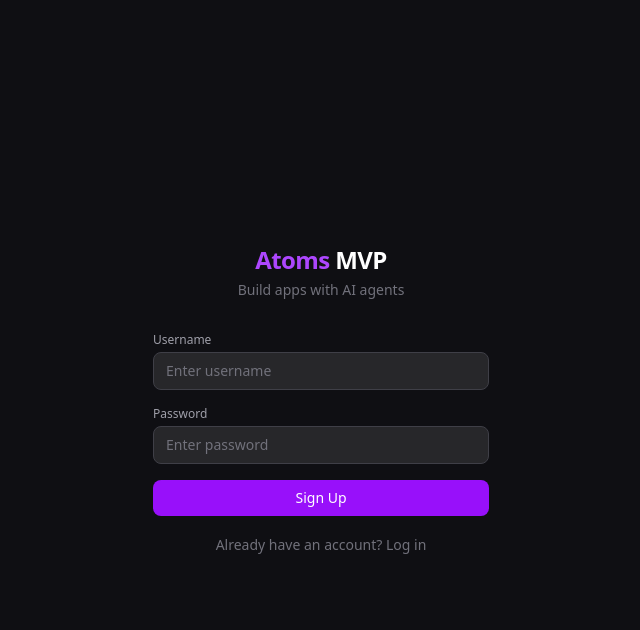
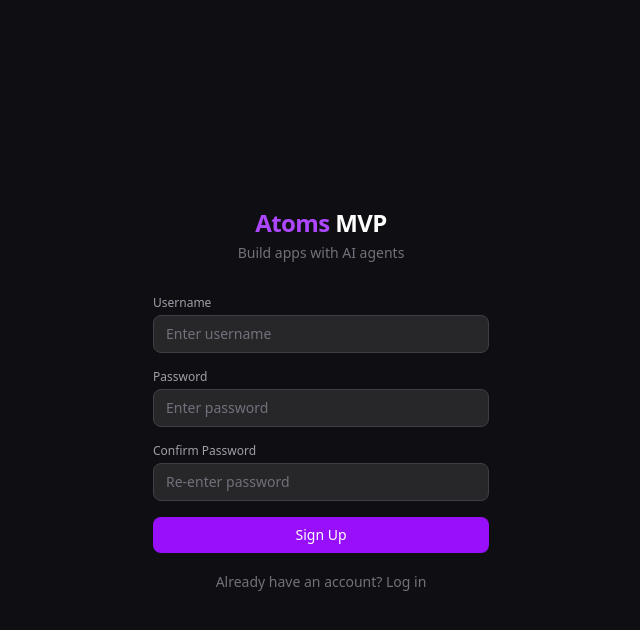
Before and after one commit to CuiZhiQuan/atoms_demo, a React (Vite) app in the folder frontend/: page / in a window 1280 px wide. Both pictures are taken after a click on the button "Don't have an account? Sign up". Shown: the top 630 px of the page, without its empty margins (319-959 px from the left). Built offline with nearby package versions, Linux system fonts and the light colour scheme.

Commit message:
feat: add password confirmation to register form

```diff
--- a/frontend/src/components/AuthPage.tsx
+++ b/frontend/src/components/AuthPage.tsx
@@ -6,6 +6,7 @@ export default function AuthPage() {
   const [isLogin, setIsLogin] = useState(true);
   const [username, setUsername] = useState('');
   const [password, setPassword] = useState('');
+  const [confirmPassword, setConfirmPassword] = useState('');
   const [error, setError] = useState('');
   const [loading, setLoading] = useState(false);
 
@@ -14,6 +15,12 @@ export default function AuthPage() {
   const handleSubmit = async (e: React.FormEvent) => {
     e.preventDefault();
     setError('');
+
+    if (!isLogin && password !== confirmPassword) {
+      setError('Passwords do not match');
+      return;
+    }
+
     setLoading(true);
 
     try {
@@ -68,6 +75,22 @@ export default function AuthPage() {
             />
           </div>
 
+          {/* Confirm Password — only in register mode */}
+          {!isLogin && (
+            <div>
+              <label className="block text-xs text-zinc-400 mb-1">Confirm Password</label>
+              <input
+                type="password"
+                value={confirmPassword}
+                onChange={(e) => setConfirmPassword(e.target.value)}
+                placeholder="Re-enter password"
+                required
+                minLength={6}
+                className="w-full px-3 py-2 rounded-lg bg-zinc-800 border border-zinc-700 text-sm text-zinc-200 placeholder-zinc-500 focus:outline-none focus:border-purple-500"
+              />
+            </div>
+          )}
+
           {error && (
             <div className="text-xs text-red-400 bg-red-900/20 px-3 py-2 rounded-lg">
               {error}
@@ -86,7 +109,7 @@ export default function AuthPage() {
         {/* Toggle */}
         <div className="text-center mt-4">
           <button
-            onClick={() => { setIsLogin(!isLogin); setError(''); }}
+            onClick={() => { setIsLogin(!isLogin); setError(''); setConfirmPassword(''); }}
             className="text-sm text-zinc-500 hover:text-purple-400"
           >
             {isLogin ? "Don't have an account? Sign up" : 'Already have an account? Log in'}
```
